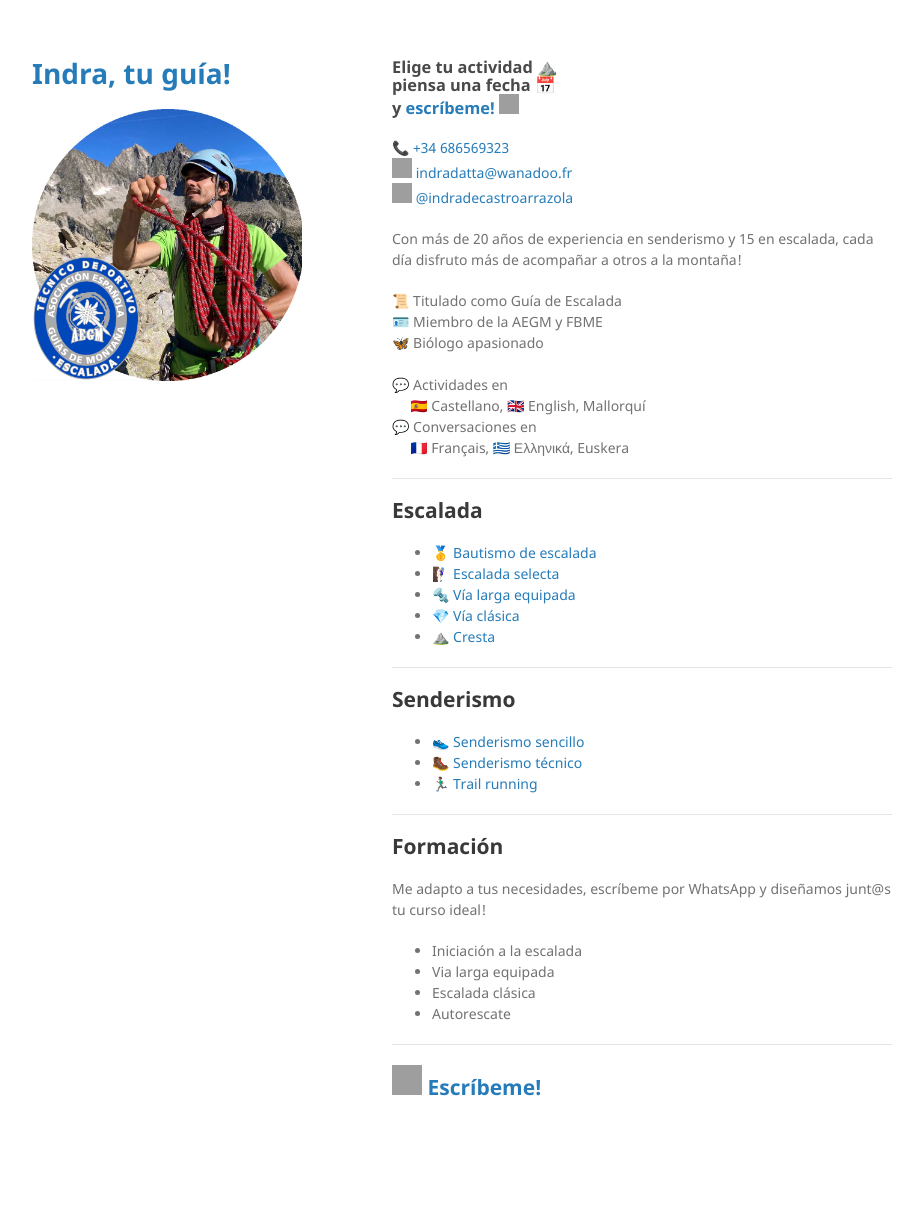
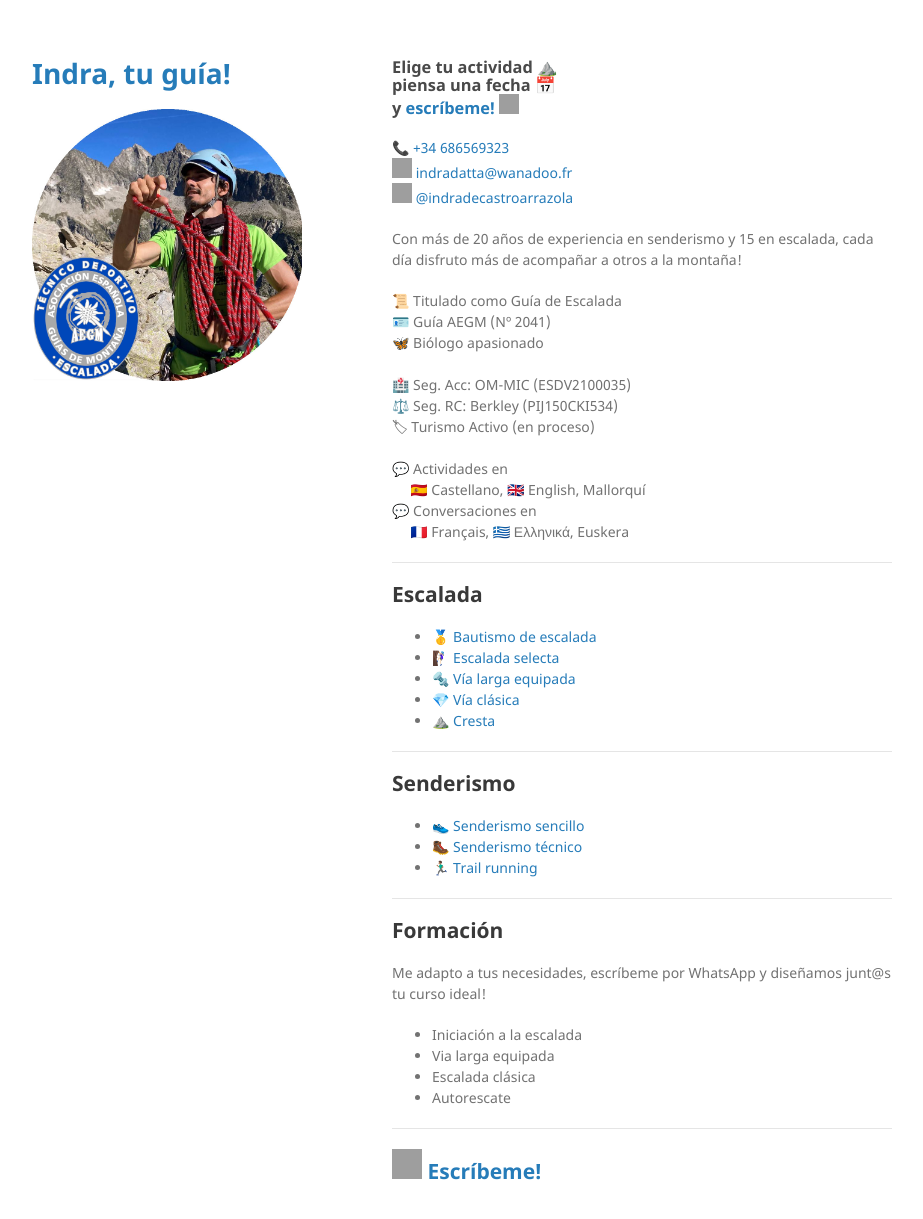
Before and after one commit to indradecastro/GuiaMontana, a Jekyll site: the page built from index.md, in a window 1280 px wide and 1253 px high. Shown: the top 1219 px of the window, without its empty margins (178-1101 px from the left). Built offline with Jekyll 4.4.1, drawn with Linux system fonts in a browser that asks for light colours; emoji names are drawn with the system emoji font; the repository's description, which GitHub fills in, is left out; our own code applies the rules of GitHub Pages for plain Markdown files; grey boxes are pictures that could not be loaded.

Commit message:
add seguros

```diff
--- a/index.md
+++ b/index.md
@@ -11,8 +11,12 @@ layout: default
 Con más de 20 años de experiencia en senderismo y 15 en escalada, cada día disfruto más de acompañar a otros a la montaña!
 
 📜 Titulado como Guía de Escalada <br>
-🪪 Miembro de la AEGM y FBME <br>
+🪪 Guía AEGM (Nº 2041)<br>
 🦋 Biólogo apasionado <br>
+<br>
+🏥 Seg. Acc: OM-MIC (ESDV2100035)<br>
+⚖️ Seg. RC: Berkley (PIJ150CKI534)<br>
+🏷 Turismo Activo (en proceso)<br>
 <br>
 💬 Actividades en<br>
 &nbsp;&nbsp;&nbsp;&nbsp;&nbsp;🇪🇸 Castellano, 🇬🇧 English, Mallorquí <br>
```
